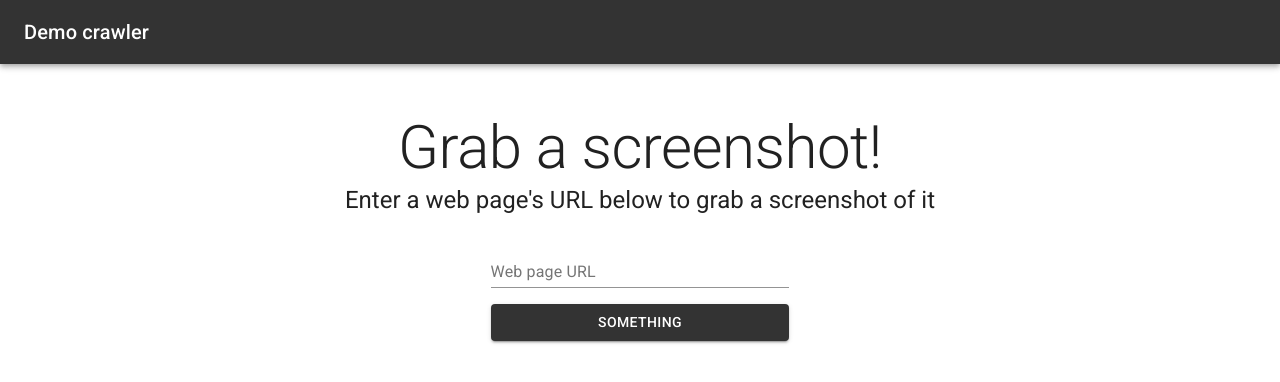
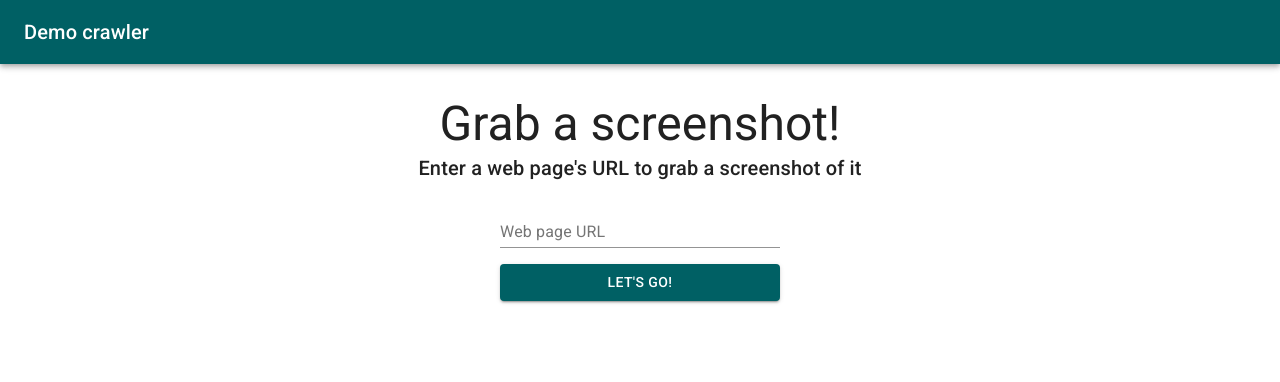
Before and after one commit to isadag/demo-crawler-ui, a React (Create React App) app: page / in a window 1280 px wide. Shown: the top 382 px of the page. Built offline with nearby package versions, Linux system fonts and the light colour scheme.

Commit message:
Updated theme, margins and cleaned up sizings and copy.

```diff
--- a/src/App.js
+++ b/src/App.js
@@ -9,7 +9,7 @@ import Toolbar from '@material-ui/core/Toolbar';
 
 const useStyles = makeStyles((theme) => ({
   container: {
-    margin: theme.spacing(3, 0, 3),
+    margin: theme.spacing(2, 0, 2),
   },
 }));
 
@@ -31,11 +31,11 @@ function App() {
       </AppBar>
       <Grid container direction="column" alignItems="center" justify="center" className={classes.container}>
         <Grid item xs={12} className={classes.container}>
-          <Typography variant="h2" component="h1" align="center">
+          <Typography variant="h3" component="h1" align="center">
             Grab a screenshot!
           </Typography>
-          <Typography variant="h5" component="p" align="center">
-            Enter a web page's URL below to grab a screenshot of it
+          <Typography variant="h6" component="p" align="center">
+            Enter a web page's URL to grab a screenshot of it
           </Typography>
         </Grid>
         <PageWrapper />
--- a/src/components/form.js
+++ b/src/components/form.js
@@ -16,7 +16,7 @@ const Form = (props) => {
             <form onSubmit={props.onSubmit}>
                 <TextField error={props.error} helperText={props.error} inputProps={{ inputMode: 'url' }} fullWidth name="url" placeholder="https://www.google.com" id="standard-required" label="Web page URL" onChange={props.onChange} value={props.pageUrl} />
                 <Button fullWidth variant="contained" color="primary" type="submit" className={classes.button}>
-                    Something
+                    Let's go!
                 </Button>
             </form>
         </React.Fragment>
--- a/src/components/pageResultWrapper.js
+++ b/src/components/pageResultWrapper.js
@@ -93,8 +93,8 @@ function PageResultWrapper() {
     } else {
         return (
             <Grid container direction="column" alignItems="center" justify="center">
-                <Grid item xs={12}>
-                    <Form xs={12} className="center" onSubmit={onSubmit} onChange={onInputChange} pageUrl={pageUrl} error={error} />
+                <Grid item xs={9} sm={4}>
+                    <Form className="center" onSubmit={onSubmit} onChange={onInputChange} pageUrl={pageUrl} error={error} />
                 </Grid>
                 {
                     pageScreenshot != null &&
--- a/src/theme.js
+++ b/src/theme.js
@@ -4,10 +4,10 @@ import { createMuiTheme } from '@material-ui/core/styles';
 const theme = createMuiTheme({
   palette: {
     primary: {
-      main: '#333333',
+      main: '#006064',
     },
     secondary: {
-      main: '#19857b',
+      main: '#333333',
     },
     error: {
       main: red.A400,
```
